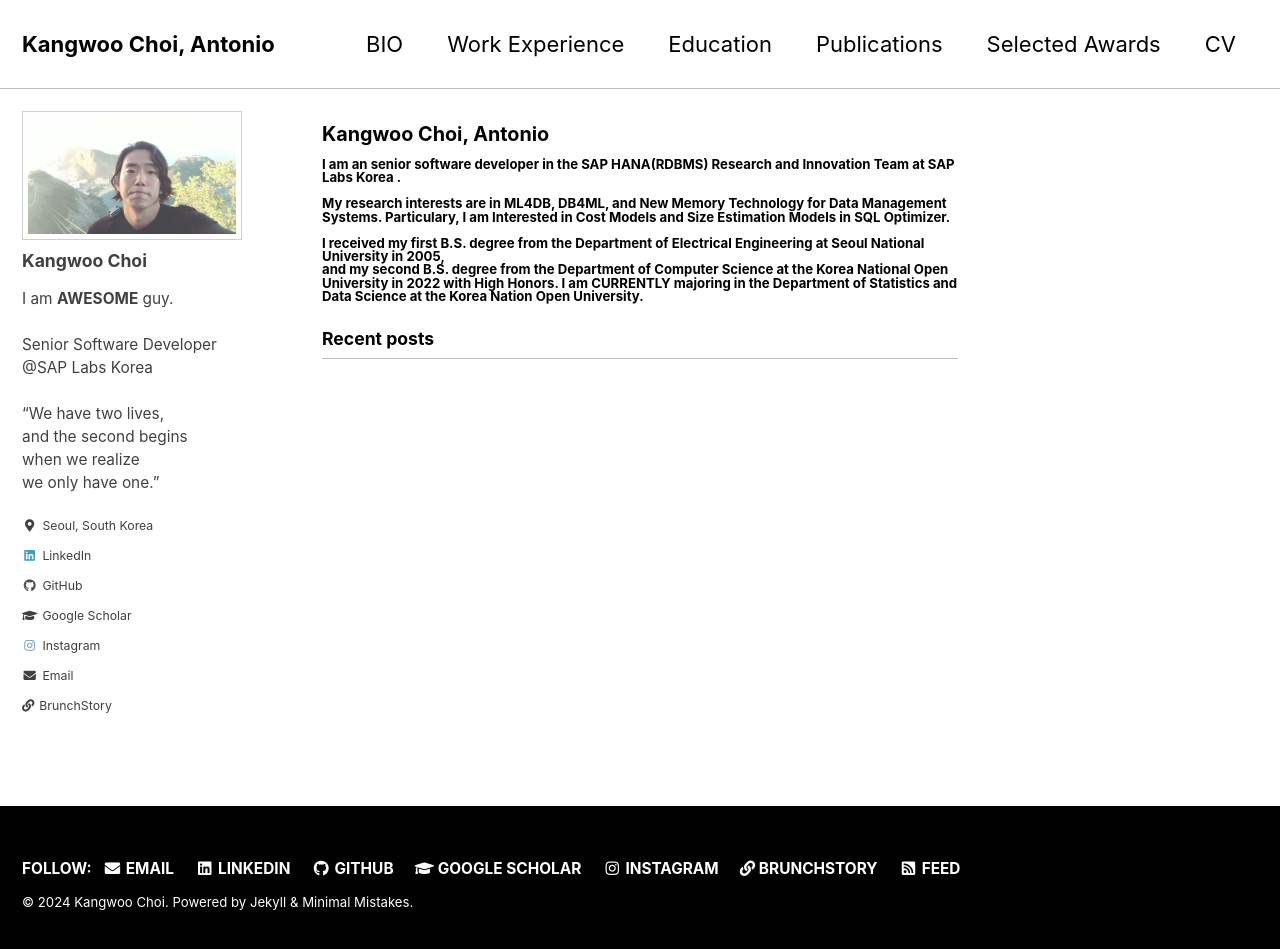
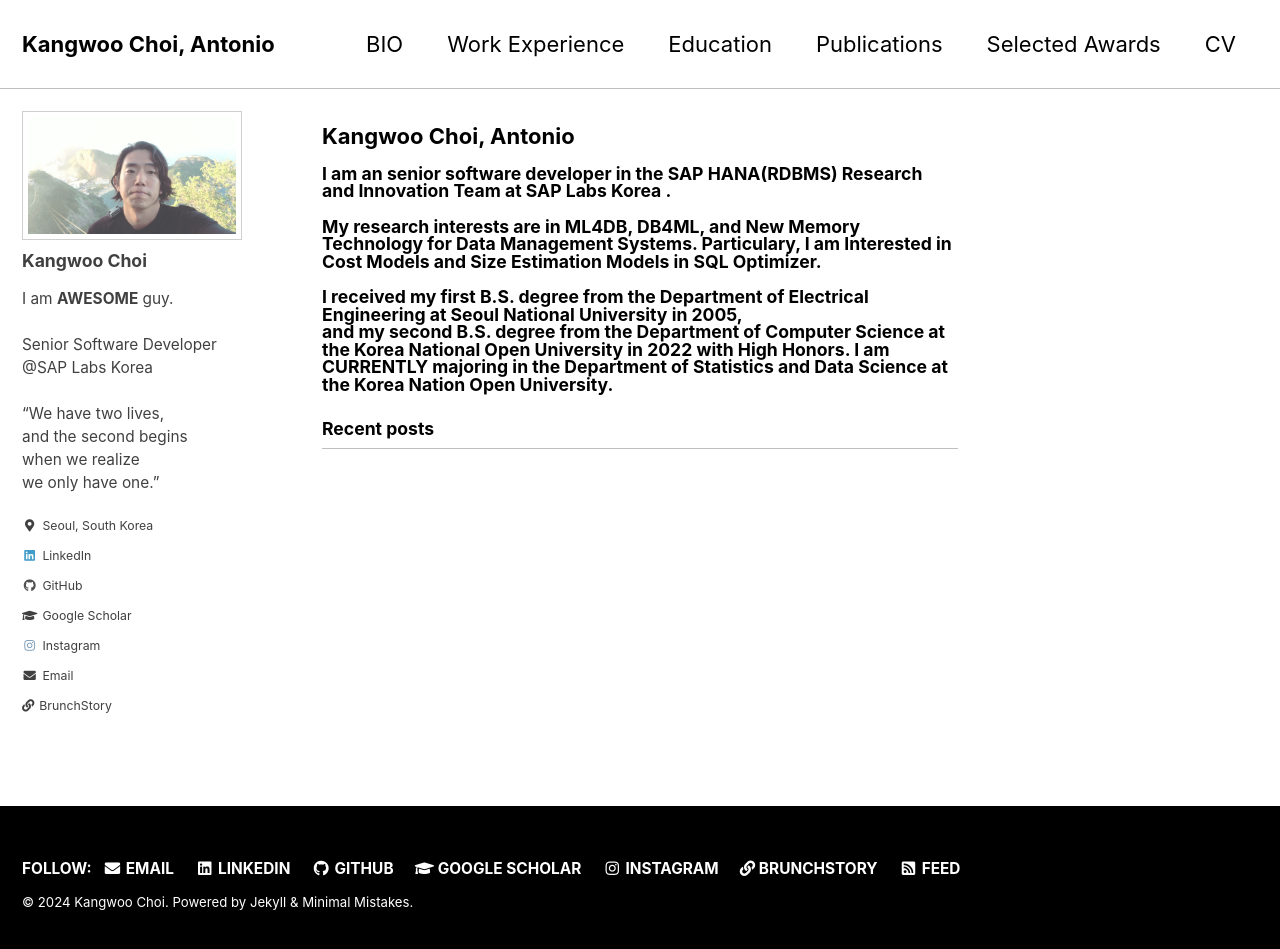
Before and after one commit to KangwooChoi/KangwooChoi.github.io, a Jekyll site: the page built from index.html, in a window 1280 px wide and 957 px high. Shown: the top 949 px of the window. Built offline with Jekyll 4.4.1, drawn with Linux system fonts in a browser that asks for light colours; cached includes are drawn as plain includes; the list of posts is cut into pages by our own code.

Commit message:
Update _variables.scss

```diff
--- a/_sass/minimal-mistakes/_variables.scss
+++ b/_sass/minimal-mistakes/_variables.scss
@@ -44,12 +44,12 @@
 $type-size-8: 0.5em !default; // 0.625em !default; // ~10px
 
 /* headline scale */
-$h-size-1: 1.25em !default; // 1.563em !default; // ~25.008px
-$h-size-2: 1em !default; // 1.125em !default; // 1.25em !default; // ~20px
-$h-size-3: 0.9em !default; // 1.0625em !default; // 1.125em !default; // ~18px
-$h-size-4: 0.75em !default; // 1.03125em !default; // 1.0625em !default; // ~17px
-$h-size-5: 0.6em !default; // 1em !default; // 1.03125em !default; // ~16.5px
-$h-size-6: 0.5em !default; // 0.9em !default; // 1em !default; // ~16px
+$h-size-1: 1.3em !default; // 1.563em !default; // ~25.008px
+$h-size-2: 1.125em !default; // 1.125em !default; // 1.25em !default; // ~20px
+$h-size-3: 1em !default; // 1.0625em !default; // 1.125em !default; // ~18px
+$h-size-4: 0.9em !default; // 1.03125em !default; // 1.0625em !default; // ~17px
+$h-size-5: 0.8em !default; // 1em !default; // 1.03125em !default; // ~16.5px
+$h-size-6: 0.7em !default; // 0.9em !default; // 1em !default; // ~16px
 
 /*
    Colors
```
